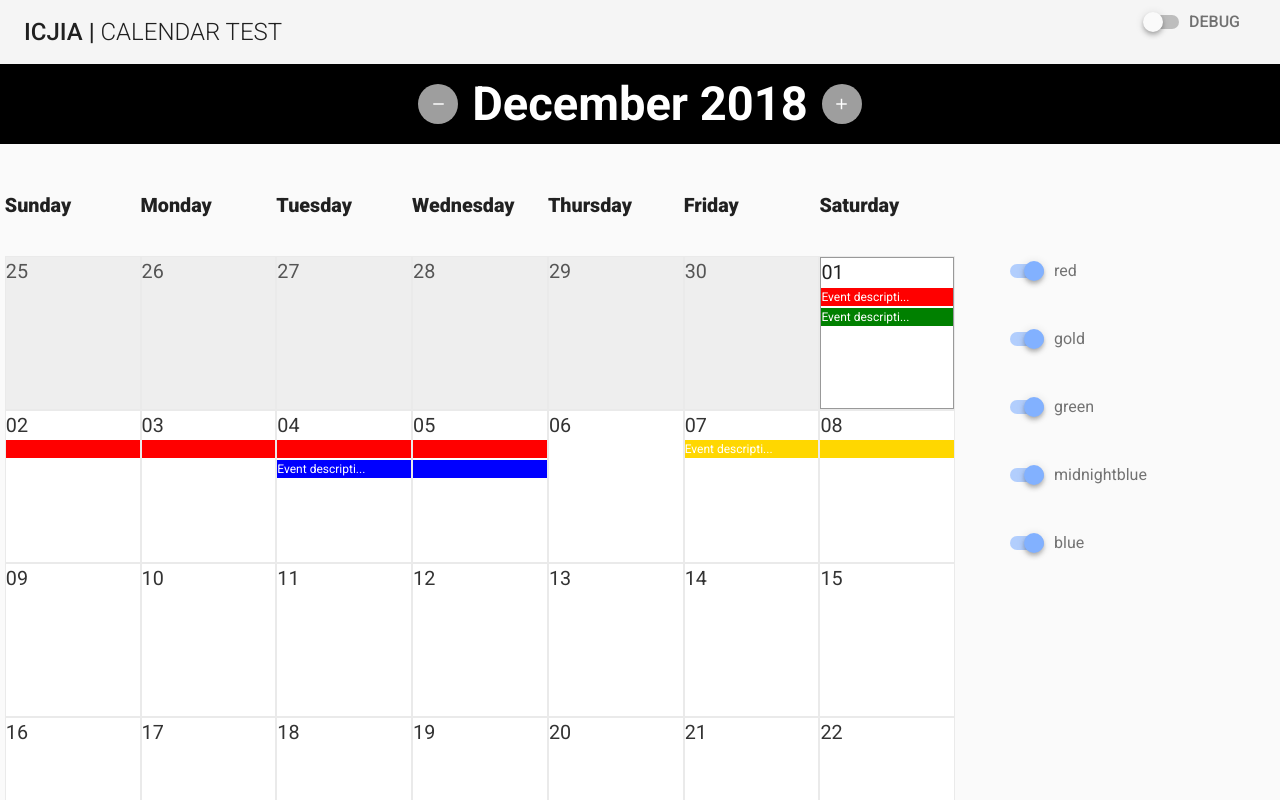
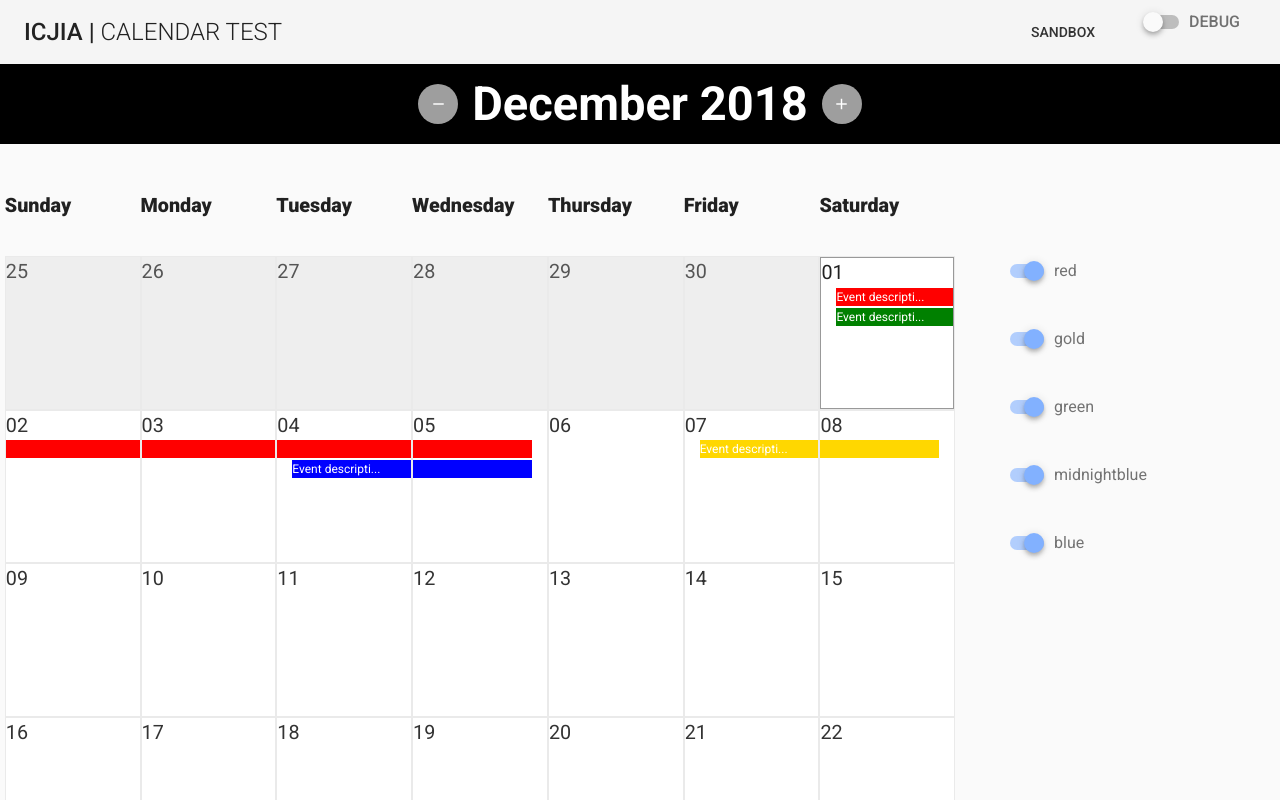
Before and after one commit to ICJIA/icjia-calendar, a Vue app: page / in a window 1280 px wide. Shown: the top 800 px of the page. Built offline with nearby package versions, Linux system fonts and the light colour scheme.

Commit message:
feat: add sandbox link in toolbar

```diff
--- a/src/App.vue
+++ b/src/App.vue
@@ -2,10 +2,13 @@
   <v-app>
     <v-toolbar app>
       <v-toolbar-title class="headline text-uppercase">
-        <span>ICJIA |</span>
-        <span class="font-weight-light">&nbsp;Calendar Test</span>
+        <router-link to="/">
+          <span class="header-link">ICJIA |</span>
+          <span class="font-weight-light subheader-link">&nbsp;Calendar Test</span>
+        </router-link>
       </v-toolbar-title>
       <v-spacer></v-spacer>
+      <v-btn flat to="/sandbox" style="color: #333 !important">Sandbox</v-btn>
 
       <v-btn flat @click.native="debugApp">
         <v-switch label="Debug"></v-switch>
@@ -38,4 +41,19 @@ export default {
 </script>
 
 <style>
+a {
+  color: #aaa !important;
+}
+
+.header-link {
+  color: #222;
+}
+
+.subheader-link {
+  color: #222;
+}
+
+a {
+  text-decoration: none;
+}
 </style>
--- a/src/api/index.json
+++ b/src/api/index.json
@@ -54,13 +54,15 @@
         "title": "test event 2",
         "description": "Event description here",
 
-        "color": "red"
+        "color": "red",
+        "isFinish": true
       },
       {
         "title": "test event 2",
         "description": "Event description here",
 
-        "color": "blue"
+        "color": "blue",
+        "isFinish": true
       }
     ],
     "341": [
@@ -77,7 +79,8 @@
         "title": "test event 2",
         "description": "Event description here",
 
-        "color": "gold"
+        "color": "gold",
+        "isFinish": true
       }
     ],
     "365": [
@@ -85,7 +88,8 @@
         "title": "test event 3",
         "description": "Event description here",
         "isStart": true,
-        "color": "blue"
+        "color": "blue",
+        "isFinish": true
       }
     ]
   },
@@ -111,7 +115,8 @@
         "title": "test event 3",
         "description": "Event description here",
 
-        "color": "red"
+        "color": "red",
+        "isFinish": true
       }
     ],
     "5": [
@@ -120,7 +125,8 @@
         "description": "Event description here",
 
         "color": "gold",
-        "isStart": true
+        "isStart": true,
+        "isFinish": true
       }
     ],
     "12": [
@@ -176,7 +182,8 @@
         "title": "test event 4",
         "description": "Event description here",
 
-        "color": "midnightblue"
+        "color": "midnightblue",
+        "isFinish": true
       }
     ]
   }
--- a/src/components/Calendar.vue
+++ b/src/components/Calendar.vue
@@ -185,21 +185,29 @@ export default {
       let html = `<span style="${backgroundStyle}; ">${dayObj.day}`;
       if (dayEvents) {
         dayEvents.forEach(x => {
-          let text, filler, length;
+          let text, filler, length, marginLeft, marginRight;
           if (this.isVisible.includes(x.color)) {
             if (x.isStart) {
               text = stringTruncate(x.description, this.truncateAfter);
+              marginLeft = "15px";
             } else {
               length = x.description.length;
               filler = `&nbsp`;
               text = filler.repeat(this.truncateAfter);
+              marginLeft = "0px";
+            }
+
+            if (x.isFinish) {
+              marginRight = "15px";
+            } else {
+              marginRight = "0px";
             }
 
             html =
               html +
               `<div style="font-size: 12px; background: ${
                 x.color
-              }; color: #fff; margin-bottom: 2px;" >${text}</div>`;
+              }; color: #fff; margin-bottom: 2px; margin-left: ${marginLeft};margin-right: ${marginRight};" >${text}</div>`;
           }
         });
       }
```
